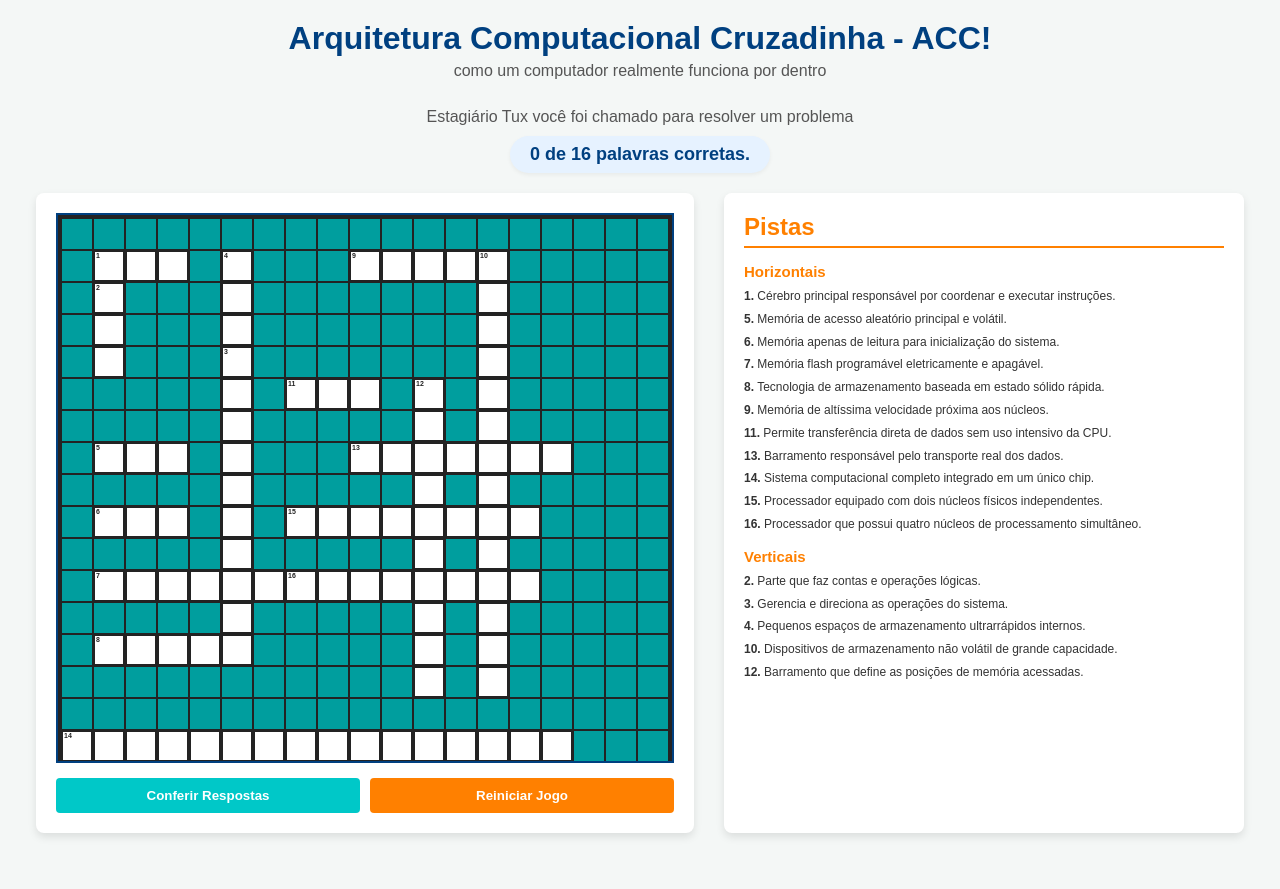
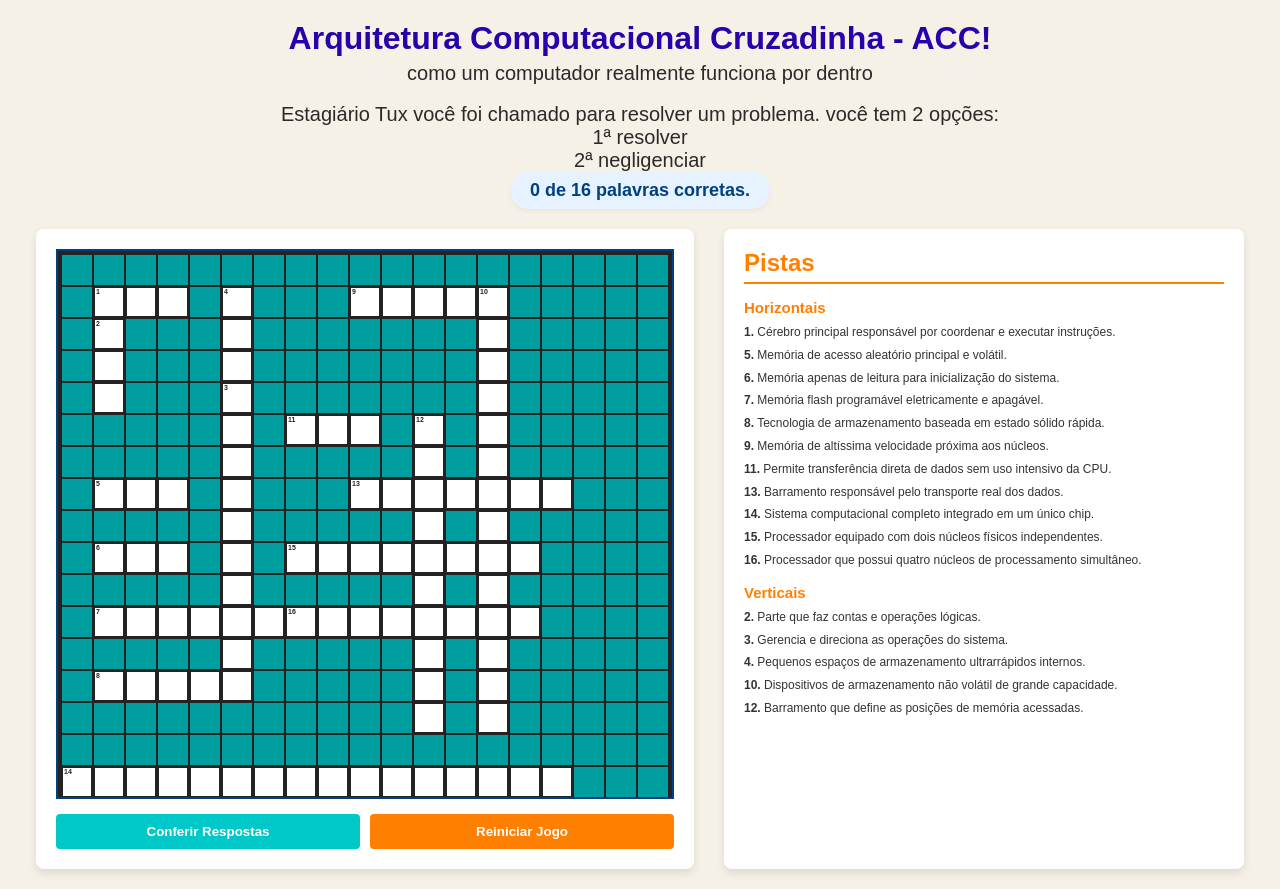
Before and after one commit to PereiraVF10/-Arquitetura-Computacional, a plain HTML site: page index.html in a window 1280 px wide. Before the commit the page ends 853 px from the top, so only its background shows below. Drawn offline with Linux system fonts and the light colour scheme.

Commit message:
finalizando design

```diff
--- a/index.css
+++ b/index.css
@@ -6,7 +6,7 @@
 }
 
 body {
-    background-color: #f4f7f6;
+    background-color: #f6f1e6;
     color: #333;
     padding: 20px;
 }
@@ -17,13 +17,13 @@ header {
 }
 
 header h1 {
-    color: #004080;
+    color: #2800ac;
     margin-bottom: 5px;
 }
 
 header p {
-    color: #555;
-    margin-bottom: 10px;
+    color: #2a2a2a;
+    font-size: 20px;
 }
 
 .score-header {
--- a/index.html
+++ b/index.html
@@ -12,7 +12,8 @@
     <header>
         <h1>Arquitetura Computacional Cruzadinha - ACC!</h1>
         <p>como um computador realmente funciona por dentro</p> <br>
-        <p>Estagiário Tux você foi chamado para resolver um problema</p>
+        <p>Estagiário Tux você foi chamado para resolver um problema. você tem 2 opções:</p>
+        <p>1ª resolver <br> 2ª negligenciar</p>
         <!-- Placar visível logo abaixo do cabeçalho -->
         <div id="score-display" class="score-header">0 de 16 palavras corretas.</div>
     </header>
```
